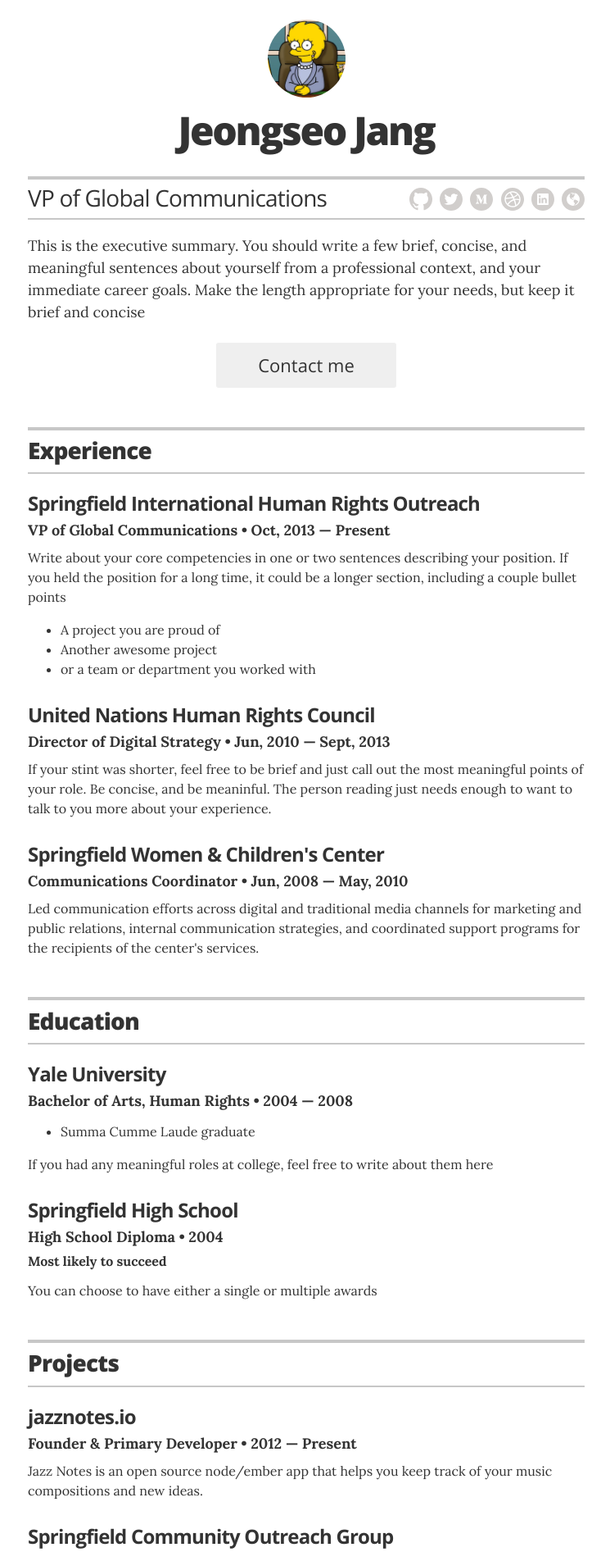
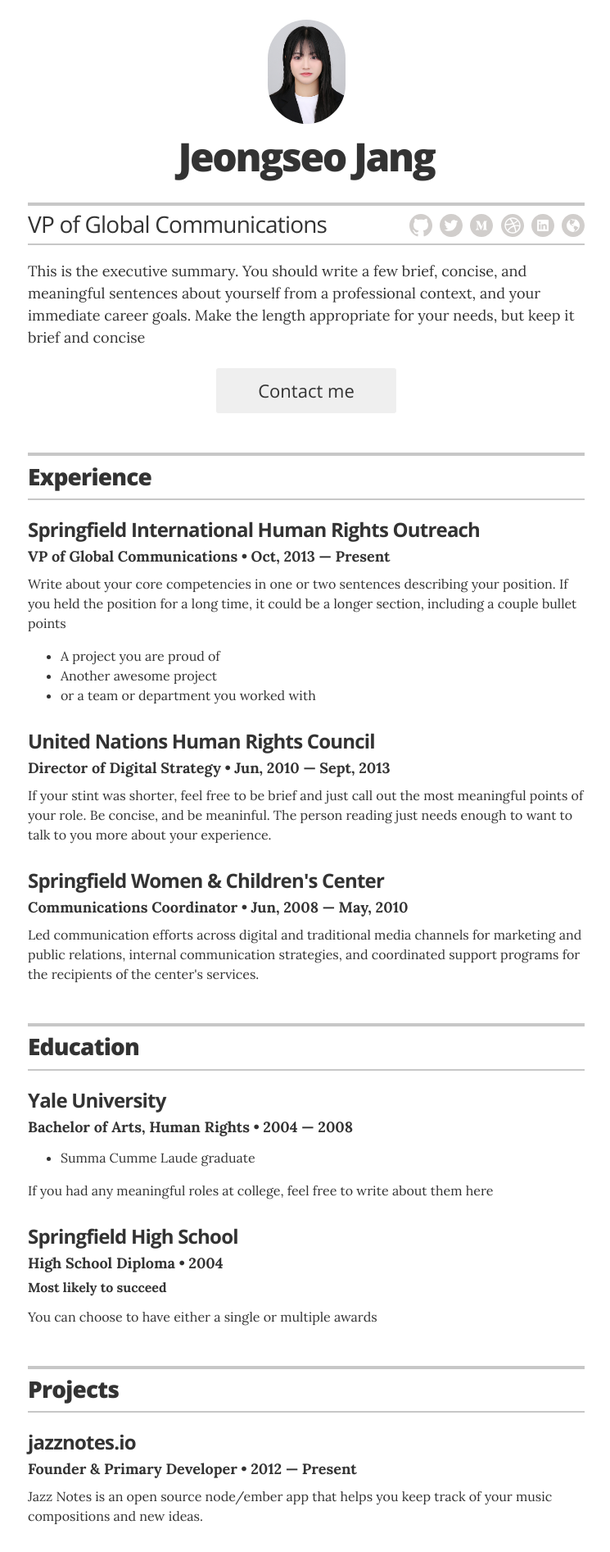
Before and after one commit to JEONGSE0/JEONGSE0.github.io, a Jekyll site: the page built from index.html, in a window 1280 px wide. Shown: the top 1893 px of the page at 82% size, without its empty margins (266-1011 px from the left). Built offline with Jekyll 4.4.1, drawn with Linux system fonts in a browser that asks for light colours.

Commit message:
Changes to be committed: 	modified:   _layouts/resume.html 	new file:   images/me.jpeg

```diff
--- a/_layouts/resume.html
+++ b/_layouts/resume.html
@@ -13,7 +13,7 @@
 
         <!-- You can turn off the avatar in _config.yml by setting to false -->
         {% if site.resume_avatar == 'true' %}
-        <img src="images/avatar.jpg" alt="my photo" class="avatar no-print" itemprop="image">
+        <img src="images/me.jpeg" alt="my photo" class="avatar no-print" itemprop="image">
         {% endif %}
 
         <!-- Your name is defined in the _config.yml file -->
```
Also changed, not shown: images/me.jpeg (added).
